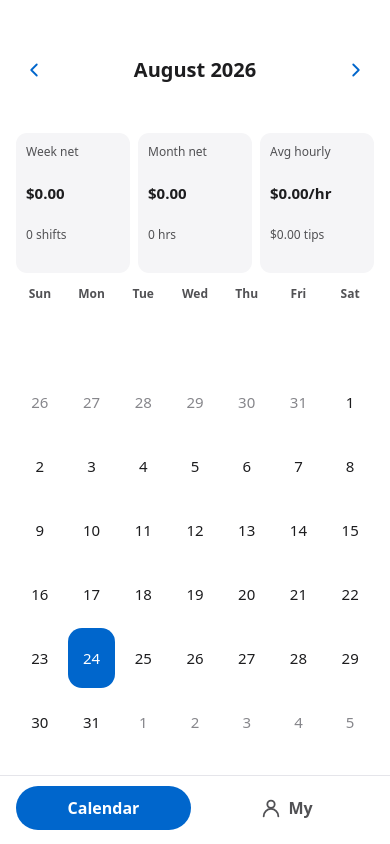
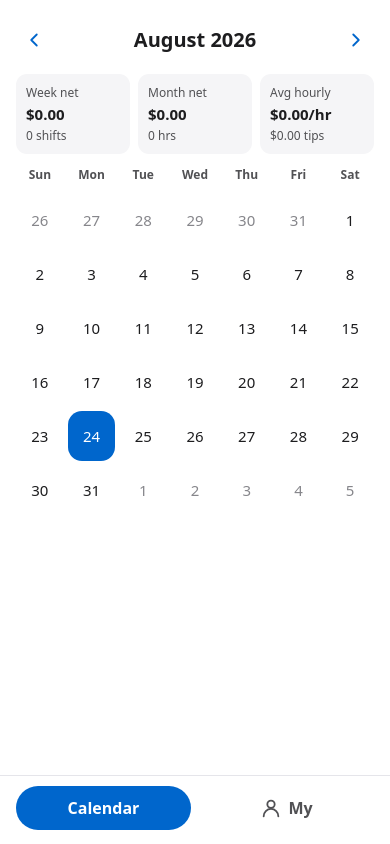
Before and after one commit to soymikey/tip-calendar, a React (Vite) app: page / in a window 390 px wide. Built offline with nearby package versions, Linux system fonts and the light colour scheme.

Commit message:
Prevent vertical space distribution in mobile layout

```diff
--- a/src/styles.css
+++ b/src/styles.css
@@ -26,6 +26,9 @@ textarea {
 
 .app-shell {
   display: grid;
+  align-content: start;
+  grid-auto-rows: max-content;
+  flex-grow: 0;
   gap: 12px;
   width: min(100%, 430px);
   min-height: 100vh;
```
Also changed, not shown: 2 other files (tests, documents, lock files or other folders).
